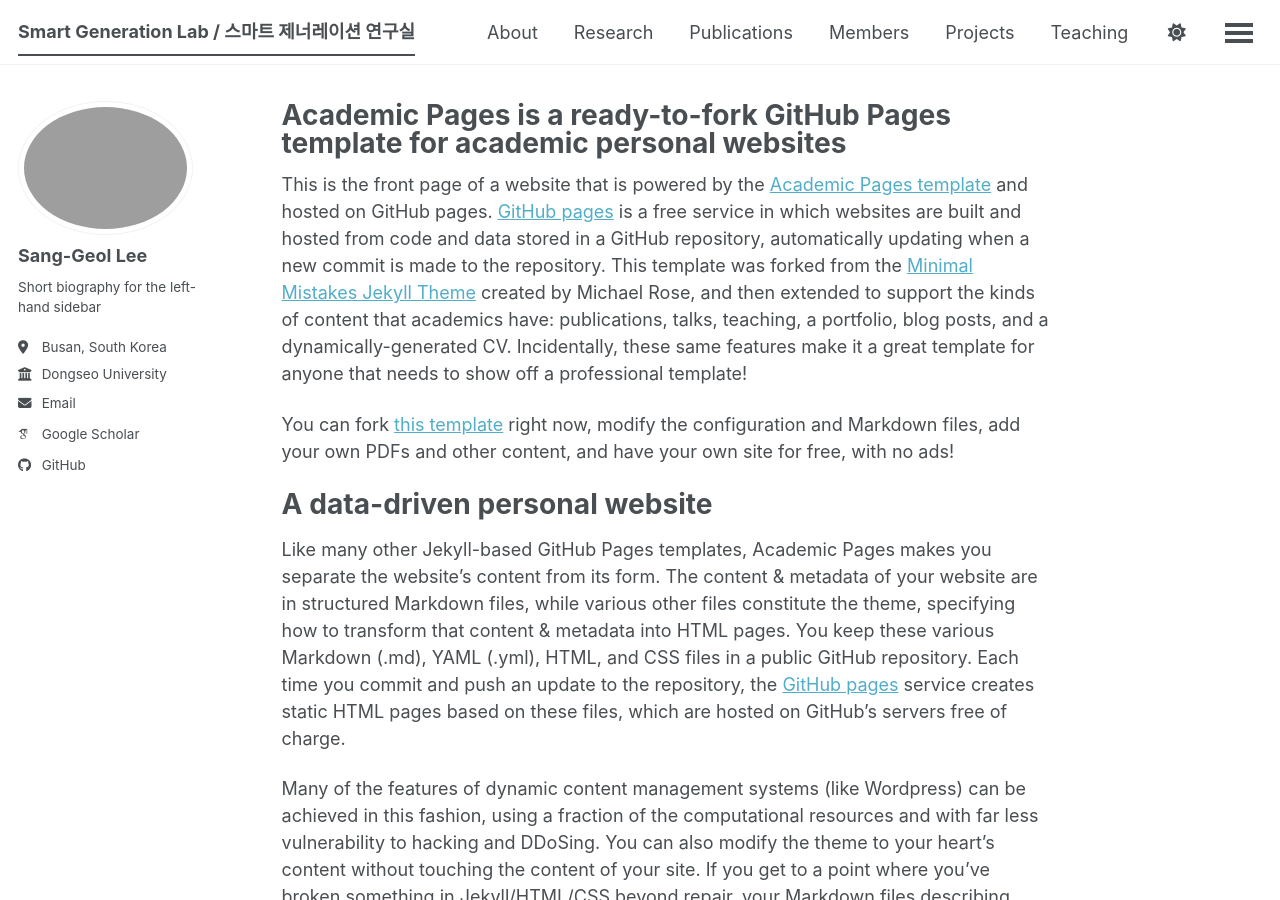
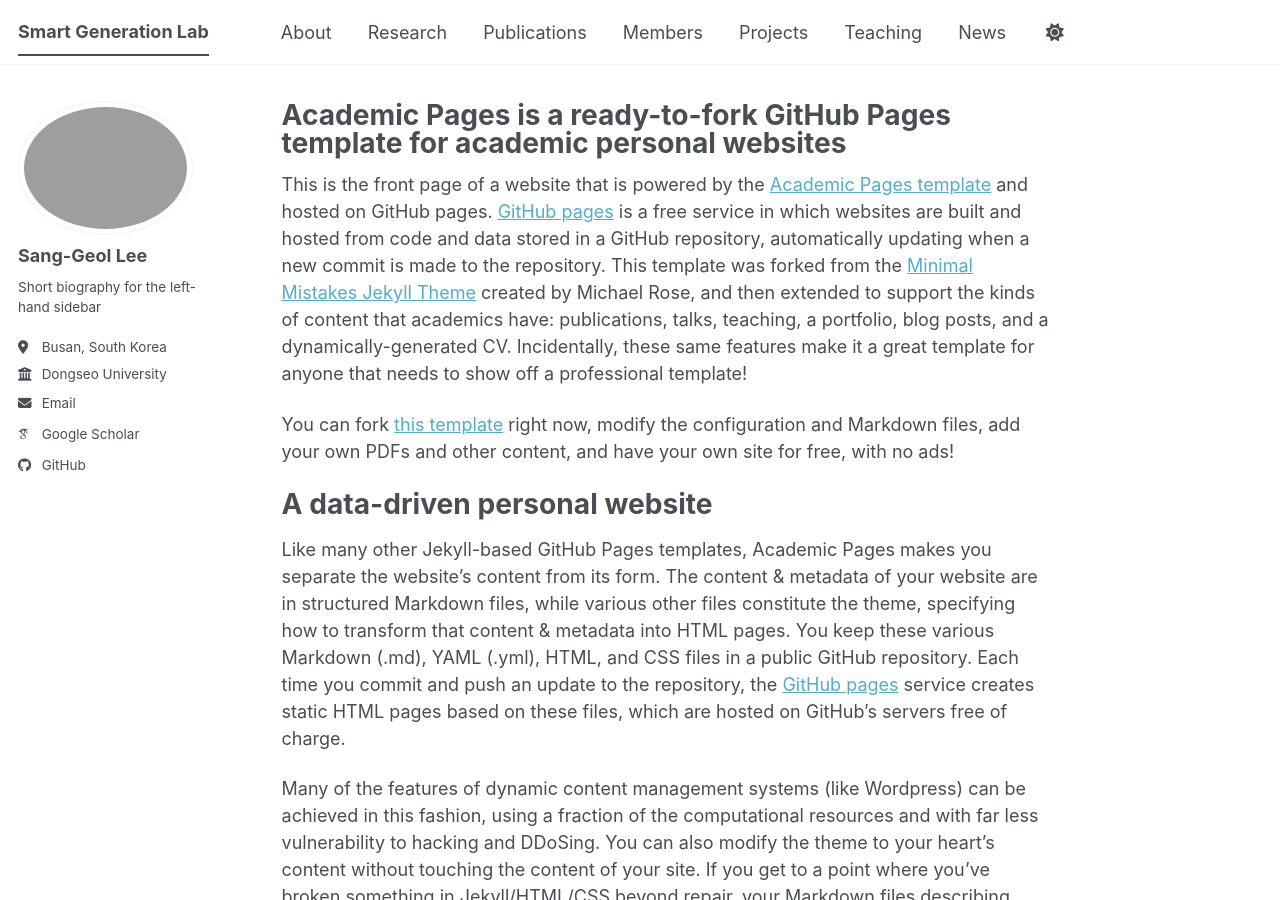
Before and after one commit to SmartGenerationLab/smartgenerationlab.github.io, a Jekyll site: the page built from _pages/about.md, in a window 1280 px wide and 900 px high. Built offline with Jekyll 4.4.1, drawn with Linux system fonts in a browser that asks for light colours; some web fonts are replaced; a script bundle is joined from its source files by our own code; library files that are not in the unit come from our copies.

Commit message:
홈 메뉴명 수정

```diff
--- a/_config.yml
+++ b/_config.yml
@@ -9,7 +9,7 @@
 # Basic Site Settings
 locale                   : "en-US"
 site_theme               : "default" # The available themes options are "default", "air", "sunrise", "mint", "dirt" and "contrast"
-title                    : "Smart Generation Lab / 스마트 제너레이션 연구실"
+title                    : "Smart Generation Lab"
 title_separator          : "-"
 name                     : &name "Sang-Geol Lee"
 description              : &description "Smart Generation Lab at Dongseo University"   # Update this with a general description of your site, this is the default if not overridden by a page
```
